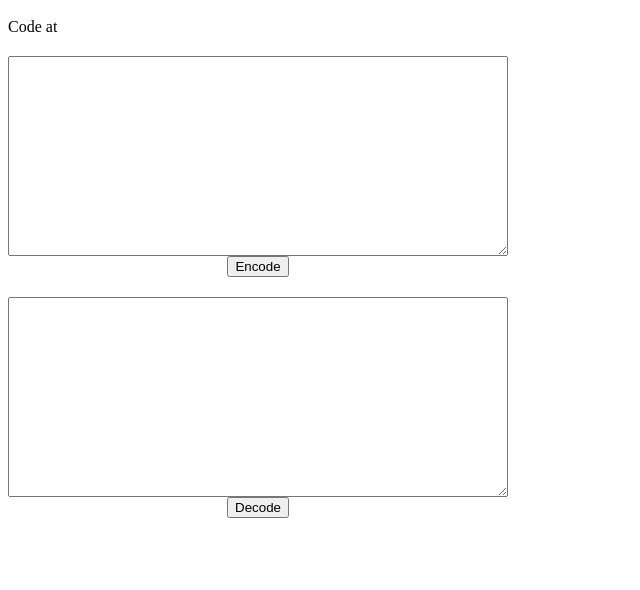
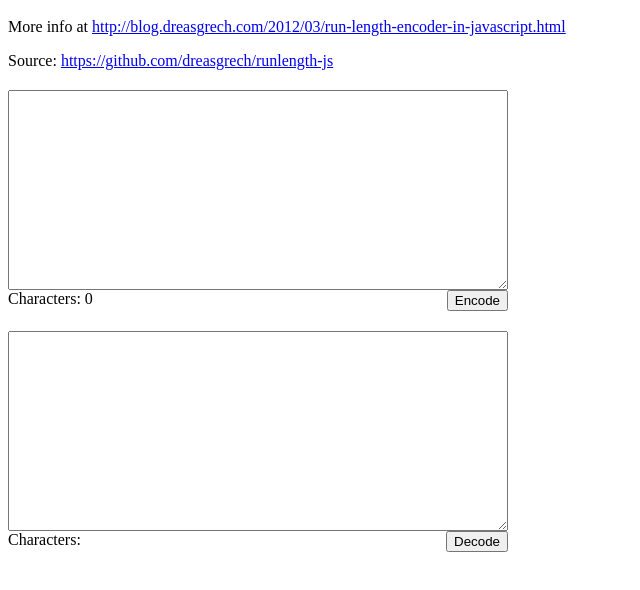
Before and after one commit to dreasgrech/runlength-js, a plain HTML site: page index.htm in a window 1280 px wide. Both pictures are taken after a click on the button "Encode". Shown: the part 48-638 px from the top of the page, without its empty margins (0-640 px from the left). Drawn offline with Linux system fonts and the light colour scheme.

Commit message:
Modified the demo

```diff
--- a/index.htm
+++ b/index.htm
@@ -16,7 +16,13 @@
       }
       .button {
         display: block;
-        margin: 0px auto;
+        float: right;
+      }
+      .total {
+        float: left;
+      }
+      .toclear {
+        clear: both;
       }
     </style>
   </head>
@@ -24,32 +30,43 @@
     <script src="rle.js"></script>
     <script>
       window.onload = function () {
-        var encodedText = document.getElementById('encoded_text'),
-            decodedText = document.getElementById('decoded_text');
+        var decodedText = document.getElementById('decoded_text'),
+          encodedText = document.getElementById('encoded_text'),
+          encodedTotal = document.getElementById('encoded_total'),
+          decodedTotal = document.getElementById('decoded_total');
 
             document.getElementById('encode').onclick = function () {
-              encodedText.value && (decodedText.value = rle.encode(encodedText.value));
+              var encoded = decodedText.value && rle.encode(decodedText.value);
+              decodedTotal.innerHTML = decodedText.value.length;
+              encoded && (encodedText.value = encoded) && (encodedTotal.innerHTML = encoded.length);
             };
 
             document.getElementById('decode').onclick = function () {
-              decodedText.value && (encodedText.value = rle.decode(decodedText.value));
+              var decoded = encodedText.value && rle.decode(encodedText.value);
+              encodedTotal.innerHTML = encodedText.value.length;
+              decoded && (decodedText.value = decoded) && (decodedTotal.innerHTML = decoded.length);
             };
       };
     </script>
 
     <h1>Run-length encoder</h1>
     <div>
-      Code at <a href="" target="_blank"></a>
+      <p>More info at <a href="http://blog.dreasgrech.com/2012/03/run-length-encoder-in-javascript.html" target="_blank">http://blog.dreasgrech.com/2012/03/run-length-encoder-in-javascript.html</a></p>
+      <p>Source: <a href="https://github.com/dreasgrech/runlength-js" target="_blank">https://github.com/dreasgrech/runlength-js</a></p>
     </div>
     <div id="main">
       <div class="container">
-        <textarea id="encoded_text" class="box"></textarea>
+        <textarea id="decoded_text" class="box"></textarea>
         <input id="encode" class="button" type="button" value="Encode"/>
+        <span class="total">Characters: <span id="decoded_total"></span></span>
+        <div class="toclear"></div>
       </div>
 
       <div class="container">
-        <textarea id="decoded_text" class="box"></textarea>
+        <textarea id="encoded_text" class="box"></textarea>
         <input id="decode" class="button" type="button" value="Decode"/>
+        <span class="total">Characters: <span id="encoded_total"></span></span>
+        <div class="toclear"></div>
       </div>
     </div>
   </body>
```
